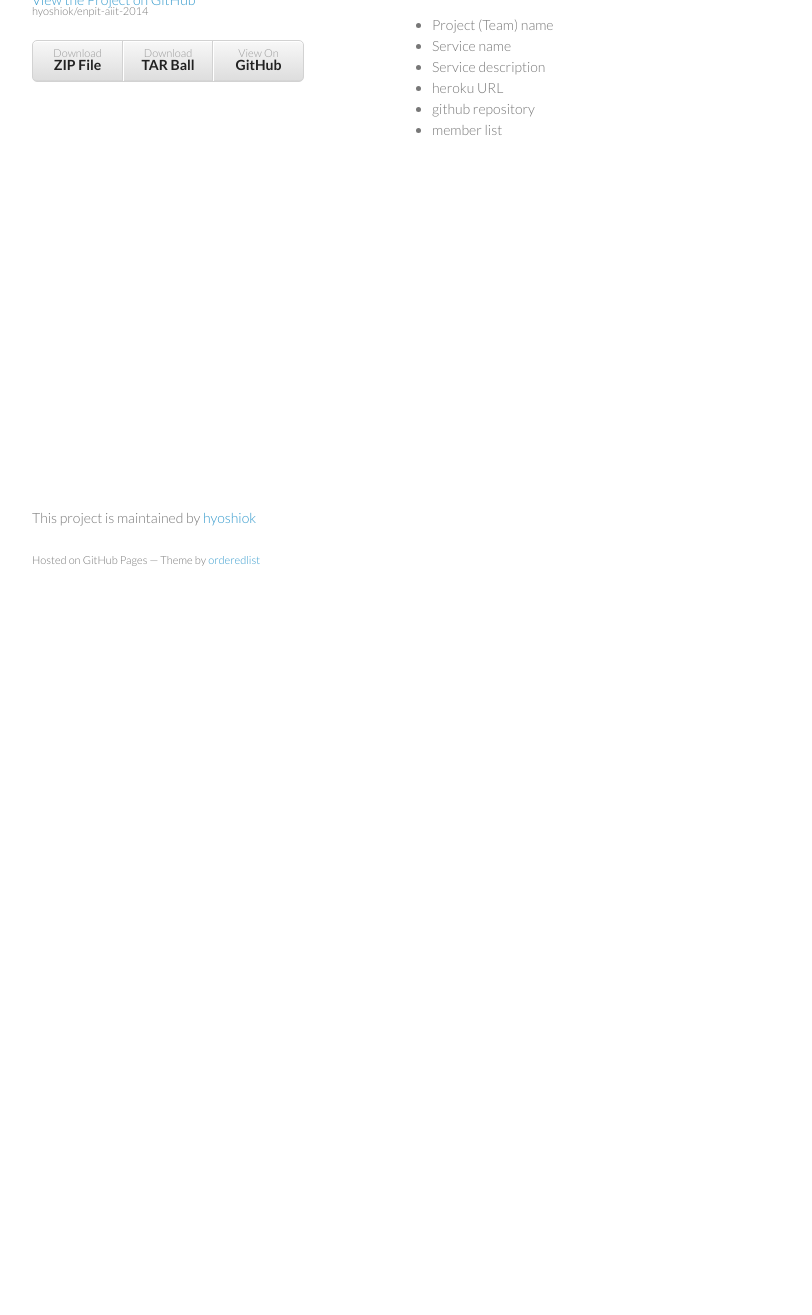
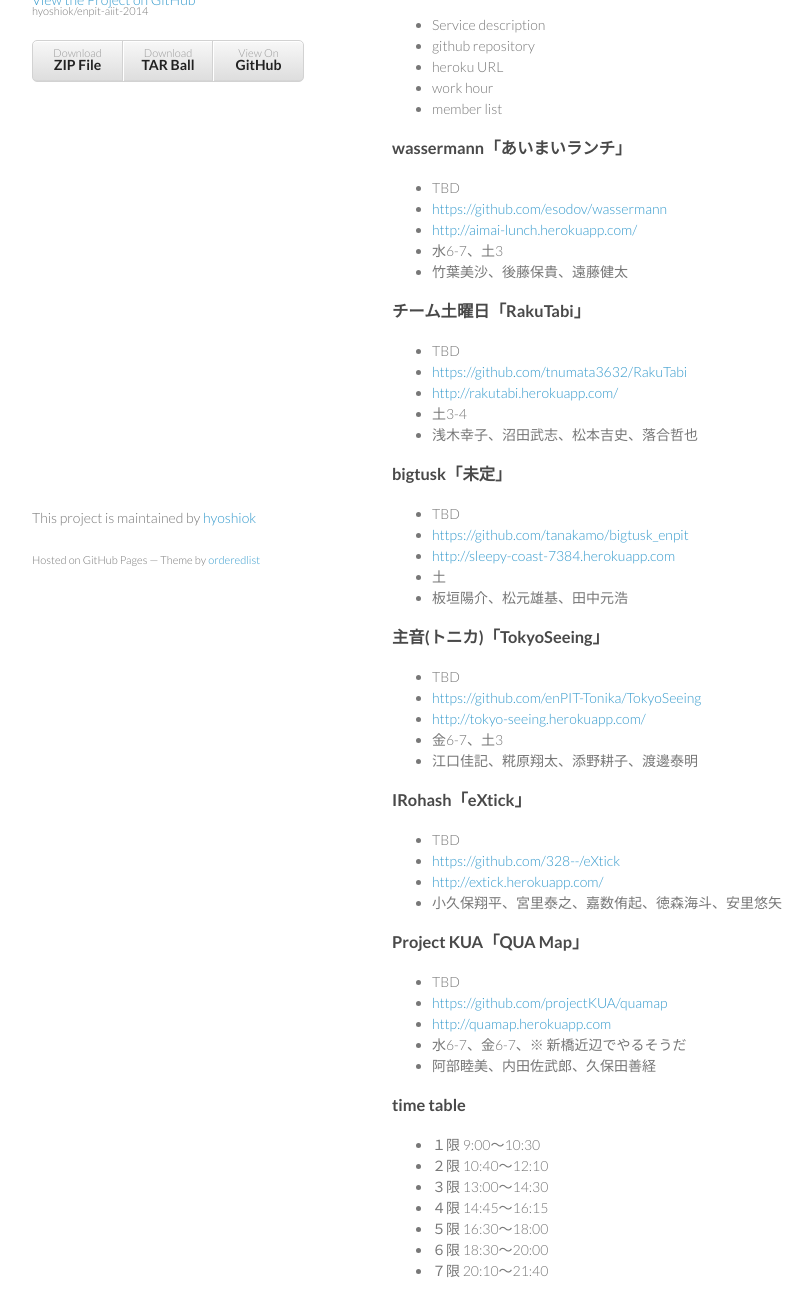
Before and after one commit to hyoshiok/enpit-aiit-2014, a plain HTML site: page index.html in a window 1280 px wide. Shown: the part 161-1476 px from the top of the page, without its empty margins (178-990 px from the left). Before the commit the page ends 800 px from the top, so only its background shows below. Drawn offline with Linux system fonts and the light colour scheme.

```diff
--- a/index.html
+++ b/index.html
@@ -34,15 +34,78 @@
 <p>The following is a list of enPiT PBL 2014.</p>
 
 <h3>
-<a name="pbl-project-list" class="anchor" href="#pbl-project-list"><span class="octicon octicon-link"></span></a>PBL project list</h3>
+<a name="pbl-project-list-project-team-name-service-name" class="anchor" href="#pbl-project-list-project-team-name-service-name"><span class="octicon octicon-link"></span></a>PBL project list, Project (Team) name, Service name</h3>
 
 <ul>
-<li>Project (Team) name</li>
-<li>Service name</li>
 <li>Service description</li>
+<li>github repository</li>
 <li>heroku URL</li>
-<li>github repository</li>
+<li>work hour</li>
 <li>member list</li>
+</ul><h3>
+<a name="wassermann%E3%81%82%E3%81%84%E3%81%BE%E3%81%84%E3%83%A9%E3%83%B3%E3%83%81" class="anchor" href="#wassermann%E3%81%82%E3%81%84%E3%81%BE%E3%81%84%E3%83%A9%E3%83%B3%E3%83%81"><span class="octicon octicon-link"></span></a>wassermann「あいまいランチ」</h3>
+
+<ul>
+<li>TBD</li>
+<li><a href="https://github.com/esodov/wassermann">https://github.com/esodov/wassermann</a></li>
+<li><a href="http://aimai-lunch.herokuapp.com/">http://aimai-lunch.herokuapp.com/</a></li>
+<li>水6-7、土3</li>
+<li>竹葉美沙、後藤保貴、遠藤健太</li>
+</ul><h3>
+<a name="%E3%83%81%E3%83%BC%E3%83%A0%E5%9C%9F%E6%9B%9C%E6%97%A5rakutabi" class="anchor" href="#%E3%83%81%E3%83%BC%E3%83%A0%E5%9C%9F%E6%9B%9C%E6%97%A5rakutabi"><span class="octicon octicon-link"></span></a>チーム土曜日「RakuTabi」</h3>
+
+<ul>
+<li>TBD</li>
+<li><a href="https://github.com/tnumata3632/RakuTabi">https://github.com/tnumata3632/RakuTabi</a></li>
+<li><a href="http://rakutabi.herokuapp.com/">http://rakutabi.herokuapp.com/</a></li>
+<li>土3-4</li>
+<li>浅木幸子、沼田武志、松本吉史、落合哲也</li>
+</ul><h3>
+<a name="bigtusk%E6%9C%AA%E5%AE%9A" class="anchor" href="#bigtusk%E6%9C%AA%E5%AE%9A"><span class="octicon octicon-link"></span></a>bigtusk「未定」</h3>
+
+<ul>
+<li>TBD</li>
+<li><a href="https://github.com/tanakamo/bigtusk_enpit">https://github.com/tanakamo/bigtusk_enpit</a></li>
+<li><a href="http://sleepy-coast-7384.herokuapp.com">http://sleepy-coast-7384.herokuapp.com</a></li>
+<li>土</li>
+<li>板垣陽介、松元雄基、田中元浩</li>
+</ul><h3>
+<a name="%E4%B8%BB%E9%9F%B3%E3%83%88%E3%83%8B%E3%82%ABtokyoseeing" class="anchor" href="#%E4%B8%BB%E9%9F%B3%E3%83%88%E3%83%8B%E3%82%ABtokyoseeing"><span class="octicon octicon-link"></span></a>主音(トニカ)「TokyoSeeing」</h3>
+
+<ul>
+<li>TBD</li>
+<li><a href="https://github.com/enPIT-Tonika/TokyoSeeing">https://github.com/enPIT-Tonika/TokyoSeeing</a></li>
+<li><a href="http://tokyo-seeing.herokuapp.com/">http://tokyo-seeing.herokuapp.com/</a></li>
+<li>金6-7、土3</li>
+<li>江口佳記、糀原翔太、添野耕子、渡邊泰明</li>
+</ul><h3>
+<a name="irohashextick" class="anchor" href="#irohashextick"><span class="octicon octicon-link"></span></a>IRohash「eXtick」</h3>
+
+<ul>
+<li>TBD</li>
+<li><a href="https://github.com/328--/eXtick">https://github.com/328--/eXtick</a></li>
+<li><a href="http://extick.herokuapp.com/">http://extick.herokuapp.com/</a></li>
+<li>小久保翔平、宮里泰之、嘉数侑起、徳森海斗、安里悠矢</li>
+</ul><h3>
+<a name="project-kuaqua-map" class="anchor" href="#project-kuaqua-map"><span class="octicon octicon-link"></span></a>Project KUA「QUA Map」</h3>
+
+<ul>
+<li>TBD</li>
+<li><a href="https://github.com/projectKUA/quamap">https://github.com/projectKUA/quamap</a></li>
+<li><a href="http://quamap.herokuapp.com">http://quamap.herokuapp.com</a></li>
+<li>水6-7、金6-7、※ 新橋近辺でやるそうだ</li>
+<li>阿部睦美、内田佐武郎、久保田善経</li>
+</ul><h3>
+<a name="time-table" class="anchor" href="#time-table"><span class="octicon octicon-link"></span></a>time table</h3>
+
+<ul>
+<li>１限 9:00～10:30</li>
+<li>２限 10:40～12:10</li>
+<li>３限 13:00～14:30</li>
+<li>４限 14:45～16:15</li>
+<li>５限 16:30～18:00</li>
+<li>６限 18:30～20:00</li>
+<li>７限 20:10～21:40</li>
 </ul>
       </section>
       <footer>
```
Also changed, not shown: params.json (+1 -1 lines).
